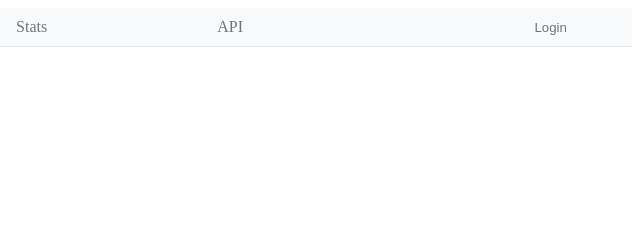
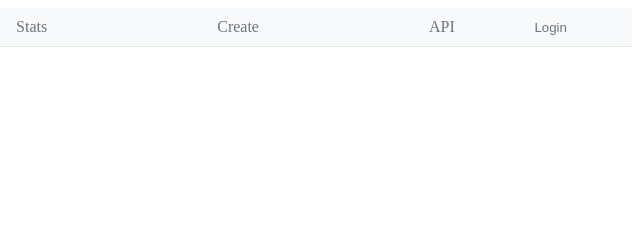
Before and after one commit to play-grounds/nomen, a website: page index.html in a window 1280 px wide. Shown: the top 240 px of the page, 640-1280 px from the left. Drawn offline with nearby package versions, Linux system fonts and the light colour scheme.

Commit message:
Added a new link for creating a new name

```diff
--- a/index.html
+++ b/index.html
@@ -23,6 +23,10 @@
               {
                 '@id': 'https://nomenexplorer.com/stats',
                 label: 'Stats'
+              },
+              {
+                '@id': 'https://nomenexplorer.com/newname',
+                label: 'Create'
               },
               {
                 '@id': 'https://nomenexplorer.com/api/name',
--- a/package.json
+++ b/package.json
@@ -1,5 +1,5 @@
 {
-  "name": "nomen",
+  "name": "play-nomen",
   "version": "0.0.1",
   "description": "nomen",
   "main": "index.js",
```
